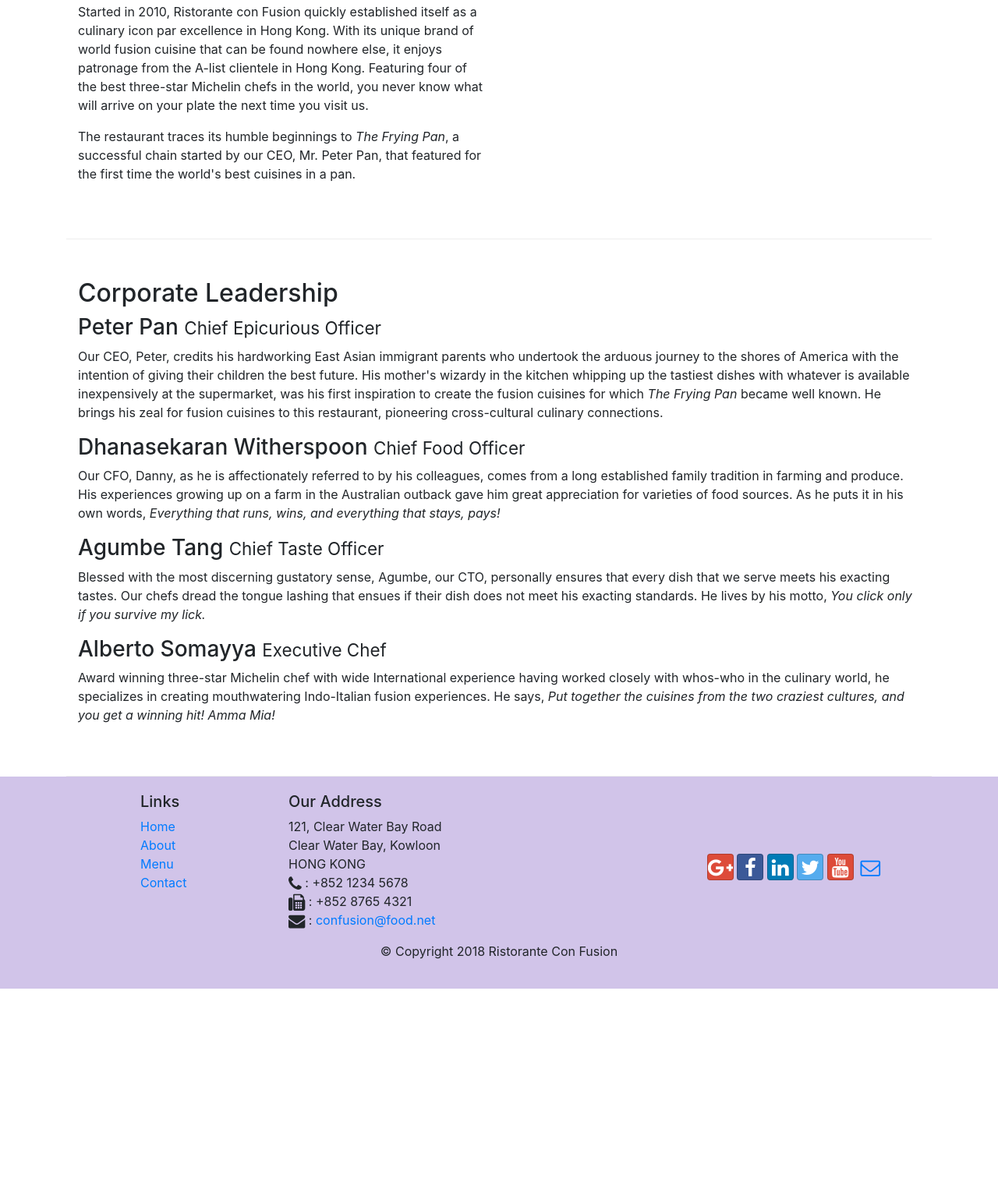
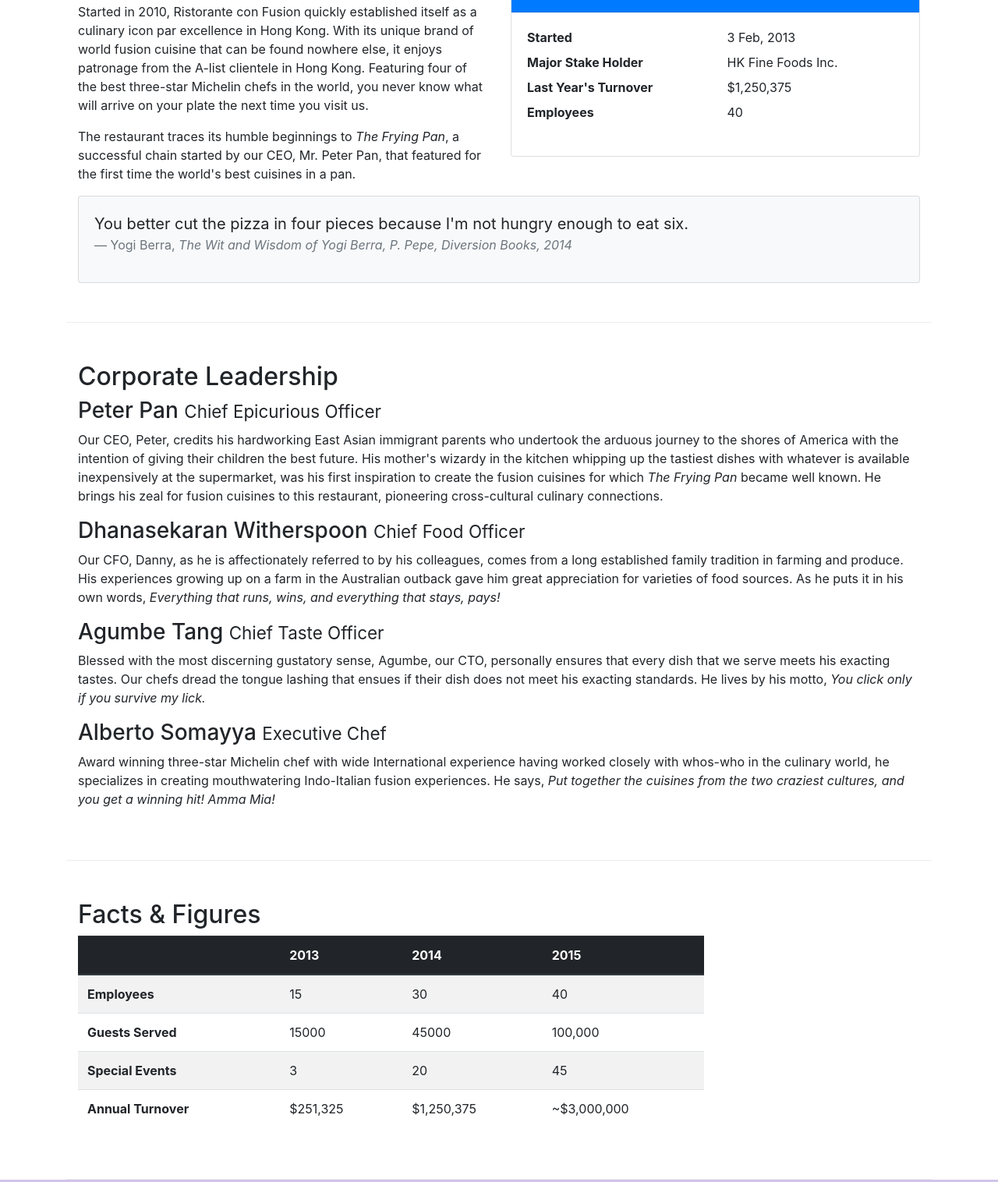
Before and after one commit to realhunter7869/Front-End-Web-UI-Frameworks-and-Tools-Bootstrap-4, a website: page aboutus.html in a window 1280 px wide. Shown: the part 558-2074 px from the top of the page at 78% size. Before the commit the page ends 1826 px from the top, so only its background shows below. Drawn offline with nearby package versions, Linux system fonts and the light colour scheme.

Commit message:
tables and blockquote

```diff
--- a/aboutus.html
+++ b/aboutus.html
@@ -18,7 +18,6 @@
 </head>
 
 <body>
-
     <nav class="navbar navbar-dark navbar-expand-sm fixed-top">
         <div class="container">
             <button class="navbar-toggler" type="button" data-toggle="collapse" data-target="#Navbar">
@@ -68,9 +67,37 @@
                 <p>The restaurant traces its humble beginnings to <em>The Frying Pan</em>, a successful chain started by our CEO, Mr. Peter Pan, that featured for the first time the world's best cuisines in a pan.</p>
             </div>
             <div class="col-sm-6 col-xs-12">
+                <div class="card">
+                    <h3 class="card-header bg-primary text-white">Fact at a Glance</h3>
+                    <div class="card-body">
+                        <dl class="row">
+                            <dt class="col-6">Started</dt>
+                            <dd class="col-6">3 Feb, 2013</dd>
+                            <dt class="col-6">Major Stake Holder</dt>
+                            <dd class="col-6">HK Fine Foods Inc.</dd>
+                            <dt class="col-6">Last Year's Turnover</dt>
+                            <dd class="col-6">$1,250,375</dd>
+                            <dt class="col-6">Employees</dt>
+                            <dd class="col-6">40</dd>
+                        </dl>
+                    </div>
+                </div>
+            </div>
+            <div class="col-12">
+                <div class="card card-body bg-light">
+                    <blockquote class="blockquote">
+                        <p class="mb-0">
+                            You better cut the pizza in four pieces because
+                            I'm not hungry enough to eat six.
+                        </p>
+                        <footer class="blockquote-footer">Yogi Berra,
+                            <cite title="Source Title">The Wit and Wisdom of Yogi Berra,
+                            P. Pepe, Diversion Books, 2014</cite>
+                        </footer>
+                    </blockquote>
+                </div>
             </div>
         </div>
-
 
         <div class="row row-content">
             <div class="col-12">
@@ -84,8 +111,54 @@
                 <h3>Alberto Somayya <small>Executive Chef</small></h3>
                 <p class="d-none d-sm-block">Award winning three-star Michelin chef with wide International experience having worked closely with whos-who in the culinary world, he specializes in creating mouthwatering Indo-Italian fusion experiences. He says, <em>Put together the cuisines from the two craziest cultures, and you get a winning hit! Amma Mia!</em></p>
             </div>
-       </div>
+        </div>
 
+        <div class="row row-content">
+            <div class="col-12 col-sm-9">
+                <h2>Facts &amp; Figures</h2>
+                <div class="table-responsive">
+                    <table class="table table-striped">
+                        <thead class="thead-dark">
+                            <tr>
+                                <th>&nbsp;</th>
+                                <th>2013</th>
+                                <th>2014</th>
+                                <th>2015</th>
+                            </tr>
+                        </thead>
+                        <tbody>
+                            <tr>
+                                <th>Employees</th>
+                                <td>15</td>
+                                <td>30</td>
+                                <td>40</td>
+                            </tr>
+                            <tr>
+                                <th>Guests Served</th>
+                                <td>15000</td>
+                                <td>45000</td>
+                                <td>100,000</td>
+                            </tr>
+                            <tr>
+                                <th>Special Events</th>
+                                <td>3</td>
+                                <td>20</td>
+                                <td>45</td>
+                            </tr>
+                            <tr>
+                                <th>Annual Turnover</th>
+                                <td>$251,325</td>
+                                <td>$1,250,375</td>
+                                <td>~$3,000,000</td>
+                            </tr>
+                        </tbody>
+                    </table>
+                </div>
+            </div>
+            <div class="col-12 col-sm-3">
+
+            </div>
+        </div>
     </div>
 
     <footer class="footer">
```
Also changed, not shown: index.html (+0 -1 lines).
